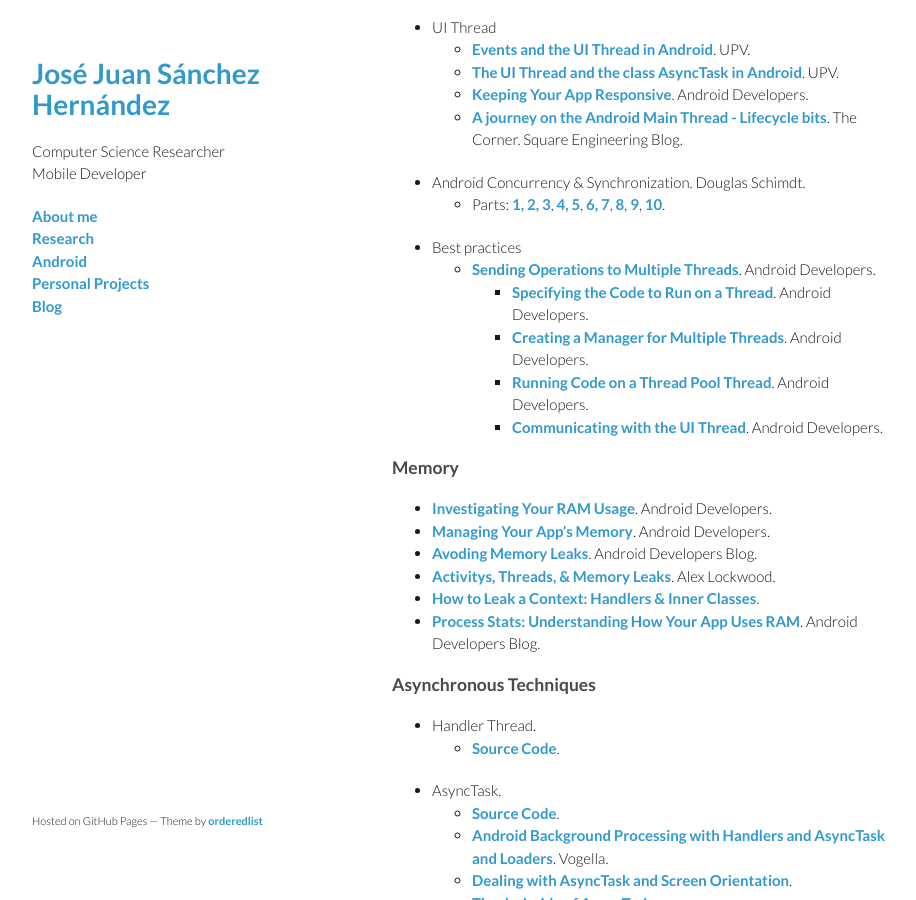
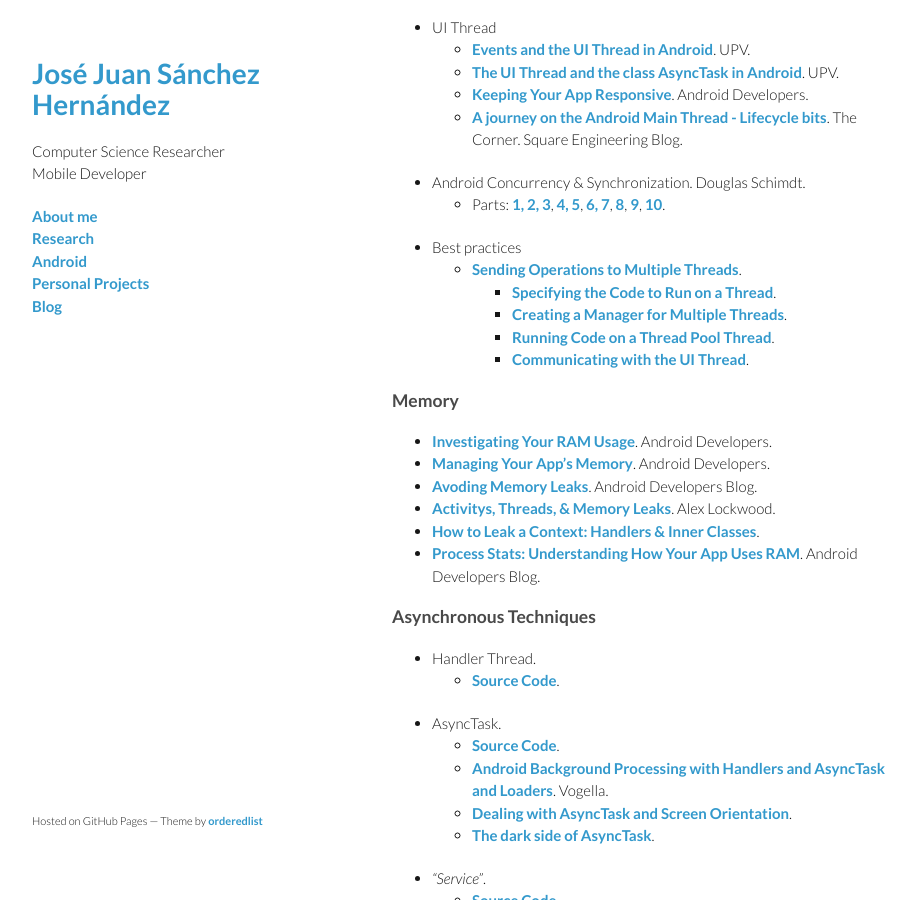
Before and after one commit to josejuansanchez/josejuansanchez.github.io, a Jekyll site: the page built from _posts/2014-03-25-xv-betabeers-almeria.md, in a window 1280 px wide and 900 px high, scrolled down 1909 px. Shown: the whole window, without its empty margins (178-1094 px from the left). Built offline with Jekyll 4.4.1, drawn with Linux system fonts in a browser that asks for light colours; comment, search, counter and statistics services are not loaded.

Commit message:
Update 2014-03-25-xv-betabeers-almeria.md

```diff
--- a/_posts/2014-03-25-xv-betabeers-almeria.md
+++ b/_posts/2014-03-25-xv-betabeers-almeria.md
@@ -56,11 +56,11 @@ A continuación podéis encontrar algunos recursos que he utilizado para la char
 * Android Concurrency & Synchronization. Douglas Schimdt.
   * Parts: [1, 2, 3](https://www.youtube.com/watch?v=aV2XfWwpiDU), [4, 5](https://www.youtube.com/watch?v=zpLzMetSJfQ), [6, 7](https://www.youtube.com/watch?v=4Vue_KuXfCk), [8](https://www.youtube.com/watch?v=GXgm9kb4iCo), [9](http://youtu.be/TN36fPNsqhE), [10](http://youtu.be/XZ29DAcmcLE).
 * Best practices
-  * [Sending Operations to Multiple Threads](http://developer.android.com/training/multiple-threads/index.html). Android Developers.
-    * [Specifying the Code to Run on a Thread](http://developer.android.com/training/multiple-threads/index.html). Android Developers.
-    * [Creating a Manager for Multiple Threads](http://developer.android.com/training/multiple-threads/create-threadpool.html). Android Developers.
-    * [Running Code on a Thread Pool Thread](http://developer.android.com/training/multiple-threads/run-code.html). Android Developers.
-    * [Communicating with the UI Thread](http://developer.android.com/training/multiple-threads/communicate-ui.html). Android Developers.
+  * [Sending Operations to Multiple Threads](http://developer.android.com/training/multiple-threads/index.html).
+    * [Specifying the Code to Run on a Thread](http://developer.android.com/training/multiple-threads/index.html).
+    * [Creating a Manager for Multiple Threads](http://developer.android.com/training/multiple-threads/create-threadpool.html).
+    * [Running Code on a Thread Pool Thread](http://developer.android.com/training/multiple-threads/run-code.html).
+    * [Communicating with the UI Thread](http://developer.android.com/training/multiple-threads/communicate-ui.html).
 
 ### Memory
 * [Investigating Your RAM Usage](https://developer.android.com/tools/debugging/debugging-memory.html). Android Developers.
```
